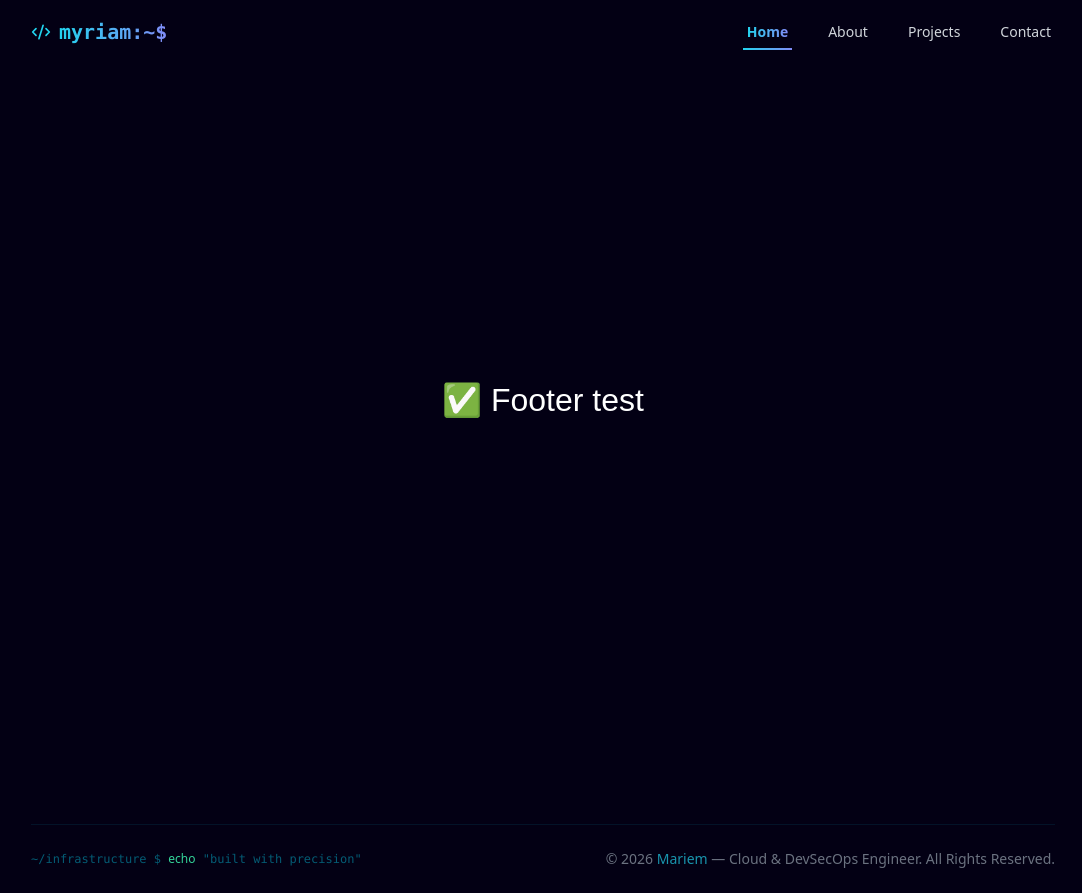
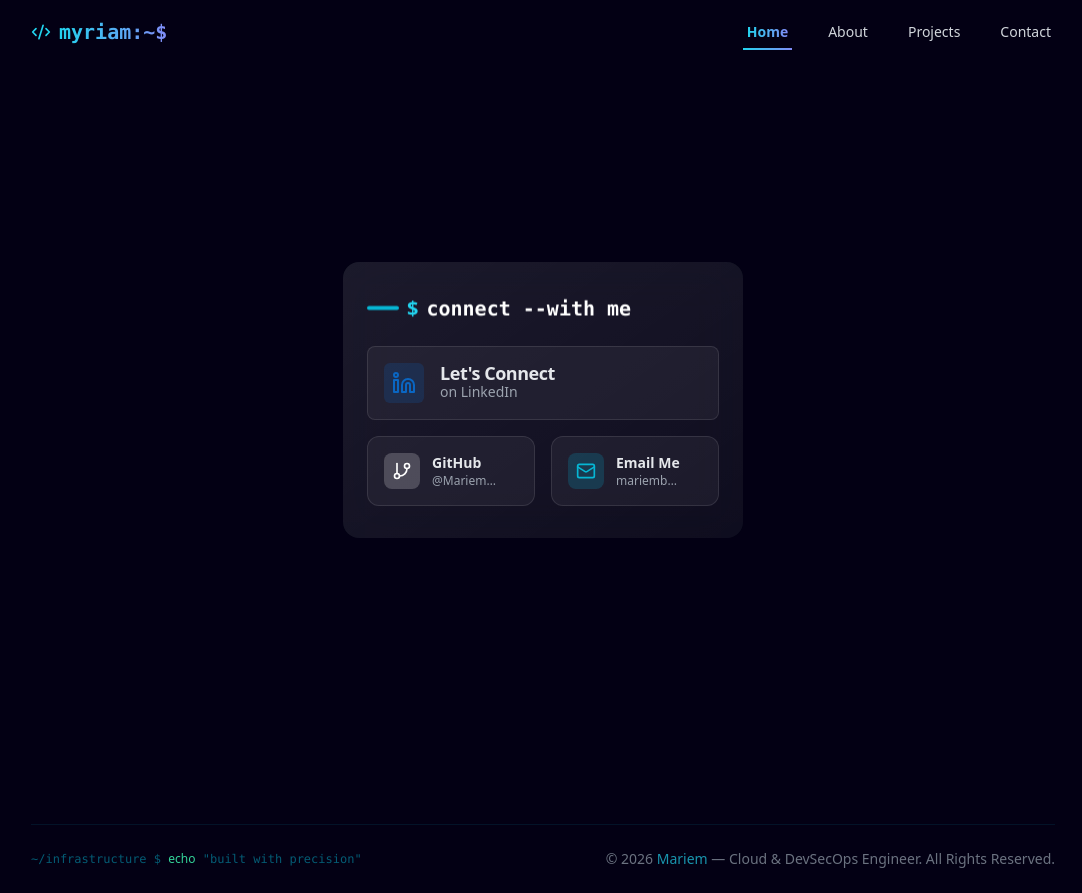
Before and after one commit to Mariem-TechWorld/Portfolio, a React app: page / in a window 1280 px wide. Shown: the whole page, without its empty margins (97-1179 px from the left). Built offline with nearby package versions, Linux system fonts and the light colour scheme; the HTML template or start-up script is replaced by a standard one.

Commit message:
feat: add SocialLinks, Footer components — cyan/DevSecOps design

```diff
--- a/package.json
+++ b/package.json
@@ -24,7 +24,7 @@
     "clsx": "^2.1.1",
     "framer-motion": "^12.40.0",
     "gsap": "^3.15.0",
-    "lucide-react": "^1.17.0",
+    "lucide-react": "^0.454.0",
     "react": "^19.2.6",
     "react-dom": "^19.2.6",
     "react-helmet-async": "^3.0.0",
--- a/src/App.jsx
+++ b/src/App.jsx
@@ -1,6 +1,7 @@
 import AnimatedBackground from "./components/Background"
 import Navbar from "./components/Navbar"
 import Footer from "./components/Footer"
+import SocialLinks from "./components/SocialLinks"
 
 function App() {
   return (
@@ -12,13 +13,13 @@ function App() {
         display: 'flex',
         alignItems: 'center',
         justifyContent: 'center',
-        color: 'white',
-        fontSize: '2rem',
-        fontFamily: 'sans-serif',
         position: 'relative',
-        zIndex: 1
+        zIndex: 1,
+        padding: '2rem'
       }}>
-        ✅ Footer test
+        <div style={{ width: '400px' }}>
+          <SocialLinks />
+        </div>
       </div>
       <Footer />
     </>
--- /dev/null
+++ b/src/components/SocialLinks.jsx
@@ -0,0 +1,105 @@
+import { useEffect } from "react"
+import { Linkedin, GitBranch, Mail, ExternalLink } from "lucide-react"
+import AOS from "aos"
+import "aos/dist/aos.css"
+
+const socialLinks = [
+  {
+    name: "LinkedIn",
+    displayName: "Let's Connect",
+    subText: "on LinkedIn",
+    icon: Linkedin,
+    url: "https://www.linkedin.com/in/mariem-ben-mabrouk/",
+    color: "#0A66C2",
+    gradient: "from-[#0A66C2] to-[#0077B5]",
+    isPrimary: true,
+  },
+  {
+    name: "GitHub",
+    displayName: "GitHub",
+    subText: "@Mariem-TechWorld",
+    icon: GitBranch,
+    url: "https://github.com/Mariem-TechWorld",
+    color: "#ffffff",
+    gradient: "from-[#333] to-[#24292e]",
+  },
+  {
+    name: "Email",
+    displayName: "Email Me",
+    subText: "mariembm.pro@gmail.com",
+    icon: Mail,
+    url: "mailto:mariembm.pro@gmail.com",
+    color: "#06b6d4",
+    gradient: "from-[#06b6d4] to-[#6366f1]",
+  },
+]
+
+const IconRenderer = ({ icon: Icon, className, style }) => (
+  Icon ? <Icon className={className} style={style} /> : null
+)
+
+const SocialLinks = () => {
+  const linkedIn = socialLinks.find((link) => link.isPrimary)
+  const otherLinks = socialLinks.filter((link) => !link.isPrimary)
+
+  useEffect(() => {
+    AOS.init({ offset: 10 })
+  }, [])
+
+  return (
+    <div className="w-full bg-gradient-to-br from-white/10 to-white/5 rounded-2xl p-6 py-8 backdrop-blur-xl">
+      <h3 className="text-xl font-semibold text-white mb-6 flex items-center gap-2 font-mono" data-aos="fade-down">
+        <span className="inline-block w-8 h-1 bg-cyan-500 rounded-full" />
+        <span className="text-cyan-400">$</span> connect --with me
+      </h3>
+
+      <div className="flex flex-col gap-4">
+
+        <a href={linkedIn.url} target="_blank" rel="noopener noreferrer" className="group relative flex items-center justify-between p-4 rounded-lg bg-white/5 border border-white/10 overflow-hidden hover:border-cyan-500/30 transition-all duration-500" data-aos="fade-up" data-aos-delay="100">
+          <div className={`absolute inset-0 opacity-0 group-hover:opacity-20 transition-opacity duration-500 bg-gradient-to-r ${linkedIn.gradient}`} />
+          <div className="relative flex items-center gap-4">
+            <div className="relative flex items-center justify-center">
+              <div className="absolute inset-0 opacity-20 rounded-md transition-all duration-500 group-hover:scale-110 group-hover:opacity-30" style={{ backgroundColor: linkedIn.color }} />
+              <div className="relative p-2 rounded-md">
+                <IconRenderer icon={linkedIn.icon} className="w-6 h-6 transition-all duration-500 group-hover:scale-105" style={{ color: linkedIn.color }} />
+              </div>
+            </div>
+            <div className="flex flex-col">
+              <span className="text-lg font-bold text-gray-200 tracking-tight leading-none group-hover:text-white transition-colors duration-300">{linkedIn.displayName}</span>
+              <span className="text-sm text-gray-400 group-hover:text-gray-300 transition-colors duration-300">{linkedIn.subText}</span>
+            </div>
+          </div>
+          <ExternalLink className="relative w-5 h-5 text-gray-500 group-hover:text-white opacity-0 group-hover:opacity-100 transition-all duration-300" />
+          <div className="absolute inset-0 opacity-0 group-hover:opacity-100 pointer-events-none overflow-hidden">
+            <div className="absolute inset-0 bg-gradient-to-r from-transparent via-white/10 to-transparent translate-x-[-100%] group-hover:translate-x-[100%] transition-transform duration-1000" />
+          </div>
+        </a>
+
+        <div className="grid grid-cols-1 md:grid-cols-2 gap-4">
+          {otherLinks.map((link, index) => (
+            <a key={link.name} href={link.url} target="_blank" rel="noopener noreferrer" className="group relative flex items-center gap-3 p-4 rounded-xl bg-white/5 border border-white/10 overflow-hidden hover:border-cyan-500/20 transition-all duration-500" data-aos="fade-up" data-aos-delay={200 + index * 100}>
+              <div className={`absolute inset-0 opacity-0 group-hover:opacity-20 transition-opacity duration-500 bg-gradient-to-r ${link.gradient}`} />
+              <div className="relative flex items-center justify-center">
+                <div className="absolute inset-0 opacity-20 rounded-lg transition-all duration-500 group-hover:scale-125 group-hover:opacity-30" style={{ backgroundColor: link.color }} />
+                <div className="relative p-2 rounded-lg">
+                  <IconRenderer icon={link.icon} className="w-5 h-5 transition-all duration-500 group-hover:scale-110" style={{ color: link.color }} />
+                </div>
+              </div>
+              <div className="flex flex-col min-w-0">
+                <span className="text-sm font-bold text-gray-200 group-hover:text-white transition-colors duration-300">{link.displayName}</span>
+                <span className="text-xs text-gray-400 truncate group-hover:text-gray-300 transition-colors duration-300">{link.subText}</span>
+              </div>
+              <ExternalLink className="w-4 h-4 text-gray-500 group-hover:text-white ml-auto opacity-0 group-hover:opacity-100 transition-all duration-300" />
+              <div className="absolute inset-0 opacity-0 group-hover:opacity-100 pointer-events-none overflow-hidden">
+                <div className="absolute inset-0 bg-gradient-to-r from-transparent via-white/10 to-transparent translate-x-[-100%] group-hover:translate-x-[100%] transition-transform duration-1000" />
+              </div>
+            </a>
+          ))}
+        </div>
+
+      </div>
+    </div>
+  )
+}
+
+export default SocialLinks
```
Also changed, not shown: 1 other file (tests, documents, lock files or other folders).
